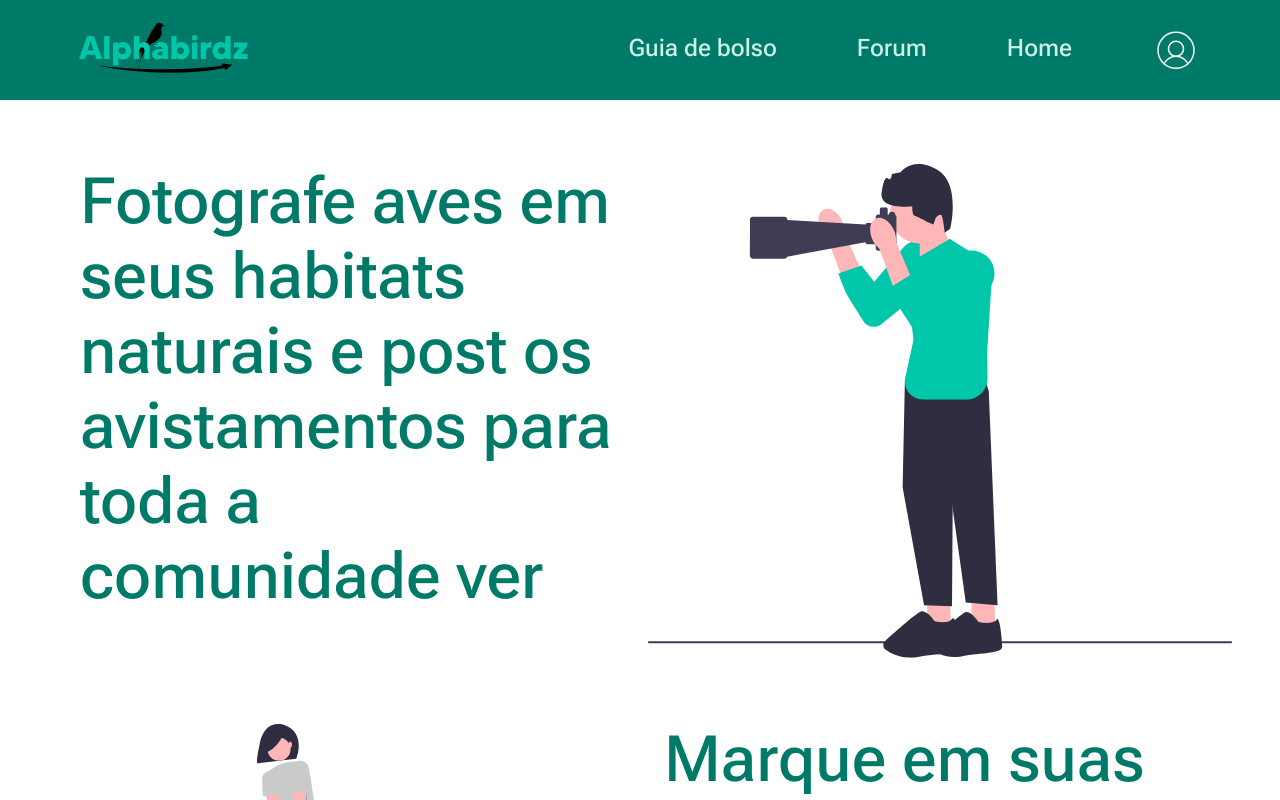
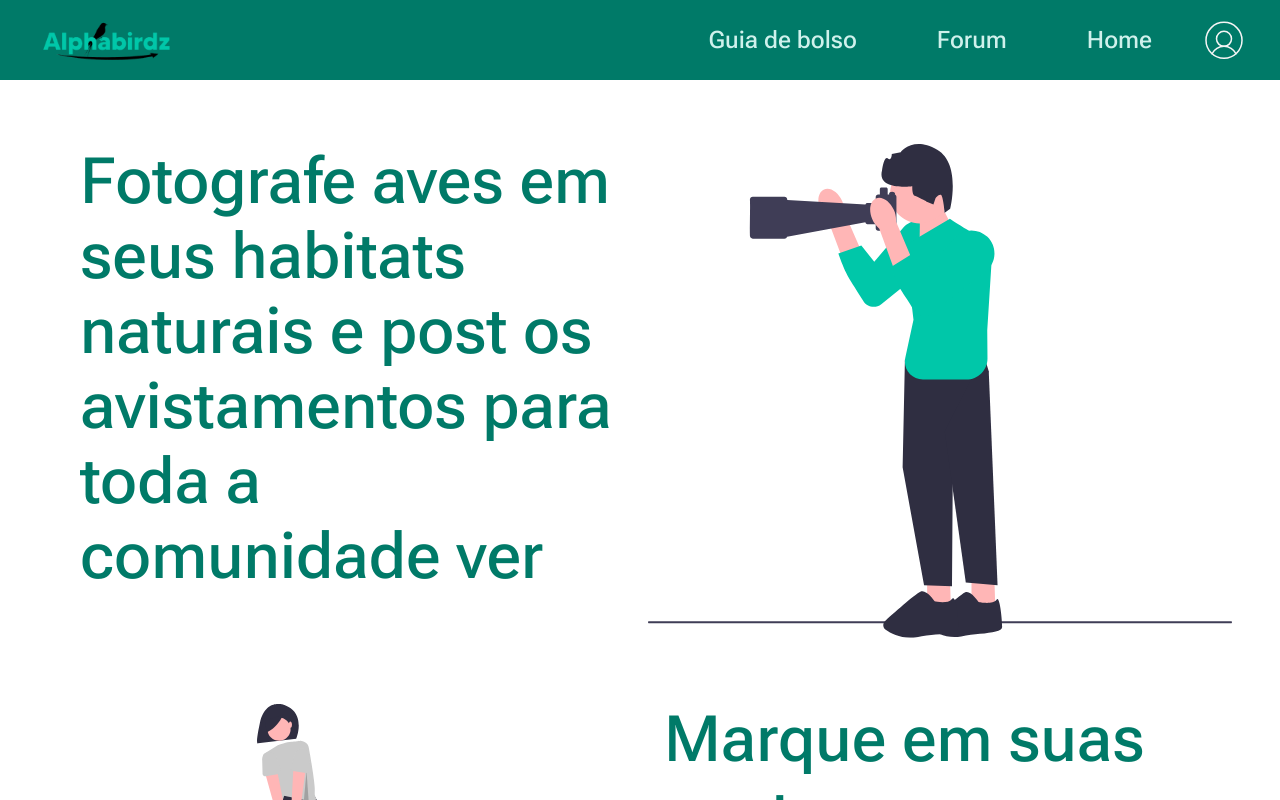
Before and after one commit to julliepx/alphabirdz-angular, an Angular app in the folder alphabirdz/: page / in a window 1280 px wide. Shown: the top 800 px of the page. Built offline with nearby package versions, Linux system fonts and the light colour scheme.

Commit message:
Fix issue #12, issue #19, issue #7

```diff
--- a/alphabirdz/src/app/components/header/header.component.css
+++ b/alphabirdz/src/app/components/header/header.component.css
@@ -1,16 +1,16 @@
 .header {
     min-width: 360px;
     width: 100%;
-    height: 100px;
+    min-height: 80px;
     display: flex;
     justify-content: space-between;
     align-items: center;
     background-color: var(--verde-escuro-90);
 }
 
-.header__menu{
-    min-width: 44px;
-    min-height: 44px;
+.header__button{
+    min-width: 32px;
+    min-height: 32px;
     display: flex;
     justify-content: center;
     align-items: center;
@@ -20,26 +20,30 @@
     cursor: pointer;
 }
 
-.header__menu img {
+.header__button img {
     width: 100%;
 }
 
-.header__logo img{
-    width: 200px;
+.header__logo img {
+    width: 150px;
+    vertical-align: middle;
 }
 
-.header--desktop {
-    min-width: 360px;
-    width: 100%;
-    height: 100px;
+.test {
     display: flex;
-    justify-content: space-between;
     align-items: center;
-    background-color: var(--verde-escuro-90);
-    padding: 0 4rem;
 }
 
-.header__desktop {
-    display: flex;
-    gap: 48px;
+@media (min-width: 992px) {
+    .header__button{
+        margin: 0 2rem;
+    }
+
+    .header__button--menu {
+        display: none;
+    }
+
+    .header__logo {
+        margin: 0 2rem;
+    }
 }
--- a/alphabirdz/src/app/components/header/header.component.html
+++ b/alphabirdz/src/app/components/header/header.component.html
@@ -1,5 +1,5 @@
-<header class="header" *ngIf="mobile">
-    <button class="header__menu" (click)="openMenu()">
+<header class="header">
+    <button class="header__button header__button--menu" (click)="openMenu()">
         <img src="../../../assets/img/menu_phosphor_icon.svg" alt="ícone de menu feito por tres linha">
     </button>
 
@@ -7,24 +7,14 @@
         <a [routerLink]="['/']"><img src="../../../assets/img/alphabirdz-logo.png" alt="Alphabirdz logo"></a>
     </h1>
 
-    <button class="header__menu" (click)="openUser()">
-        <img src="../../../assets/img/user_phosphor_icon.svg" alt="ícone de usuário feito pela silhueta de um busto">
-    </button>
-</header>
-
-<header class="header--desktop" *ngIf="!mobile">
-    <h1 class="header__logo">
-        <a [routerLink]="['/']"><img src="../../../assets/img/alphabirdz-logo.png" alt="Alphabirdz logo"></a>
-    </h1>
-
-    <div class="header__desktop">
-        <app-menu-list></app-menu-list>
-        <button class="header__menu" (click)="openUser()">
+    <div class="test">
+        <app-menu-list *ngIf="!mobile"></app-menu-list>
+        <button class="header__button" (click)="openUser()">
             <img src="../../../assets/img/user_phosphor_icon.svg" alt="ícone de usuário feito pela silhueta de um busto">
         </button>
     </div>
+
 </header>
 
-
-<app-menu-list *ngIf="menuOpen"></app-menu-list>
+<app-menu-list *ngIf="menuOpen && mobile"></app-menu-list>
 <app-user-list *ngIf="userOpen"></app-user-list>
--- a/alphabirdz/src/app/components/header/header.component.ts
+++ b/alphabirdz/src/app/components/header/header.component.ts
@@ -8,7 +8,6 @@ import { BreakpointObserver, BreakpointState } from '@angular/cdk/layout';
 })
 export class HeaderComponent implements OnInit {
   mobile!: boolean;
-  _reload: boolean = true;
   menuOpen: boolean = false;
   userOpen: boolean = false;
 
@@ -28,16 +27,11 @@ export class HeaderComponent implements OnInit {
 
   openMenu() {
     this.menuOpen = !this.menuOpen;
-    if (this.userOpen == true) this.userOpen = false
+    if (this.userOpen) this.userOpen = false
   }
 
   openUser() {
     this.userOpen = !this.userOpen;
-    if (this.menuOpen == true) this.menuOpen = false
+    if (this.menuOpen) this.menuOpen = false
   }
-
-  public reload() {
-    !this._reload
-  }
-
 }
```
